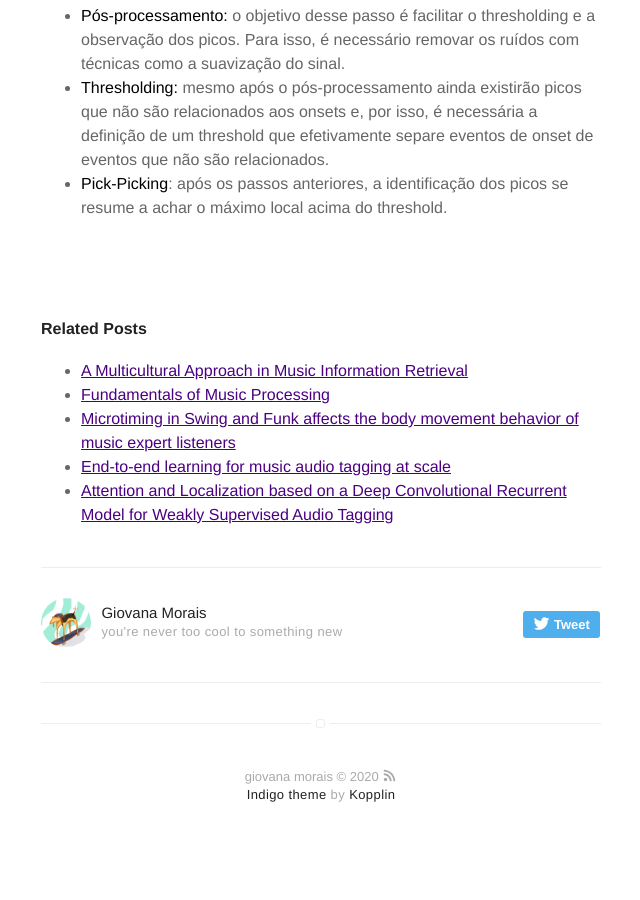
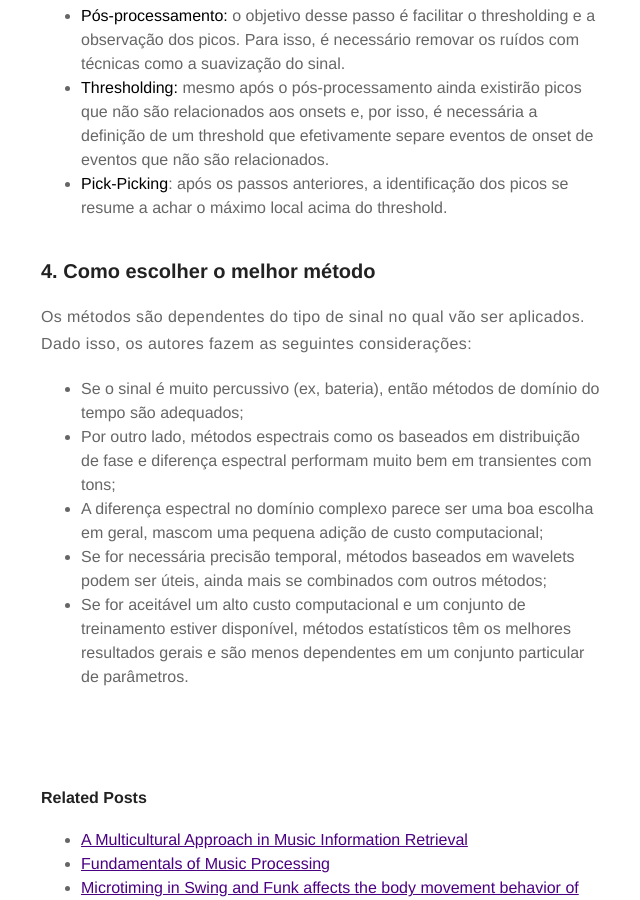
Before and after one commit to giovana-morais/giovana-morais.github.io, a Jekyll site: the page built from _posts/2020-09-07-tutorial_onset.md, in a window 1280 px wide and 900 px high, scrolled down 3134 px. Shown: the whole window, without its empty margins (319-959 px from the left). Built offline with Jekyll 4.4.1, drawn with Linux system fonts in a browser that asks for light colours; before the commit the page ends 4000 px from its top, so only the background shows below that.

Commit message:
add: conclusão

```diff
--- a/_posts/2020-09-07-tutorial_onset.md
+++ b/_posts/2020-09-07-tutorial_onset.md
@@ -114,3 +114,21 @@ threshold que efetivamente separe eventos de onset de eventos que não são
 relacionados.
 * **Pick-Picking**: após os passos anteriores, a identificação dos picos se
 resume a achar o máximo local acima do threshold.
+
+
+### 4. Como escolher o melhor método
+
+Os métodos são dependentes do tipo de sinal no qual vão ser aplicados. Dado
+isso, os autores fazem as seguintes considerações:
+
+* Se o sinal é muito percussivo (ex, bateria), então métodos de domínio do
+tempo são adequados;
+* Por outro lado, métodos espectrais como os baseados em distribuição de fase
+e diferença espectral performam muito bem em transientes com tons;
+* A diferença espectral no domínio complexo parece ser uma boa escolha em
+geral, mascom uma pequena adição de custo computacional;
+* Se for necessária precisão temporal, métodos baseados em wavelets podem ser
+úteis, ainda mais se combinados com outros métodos;
+* Se for aceitável um alto custo computacional e um conjunto de treinamento
+estiver disponível, métodos estatísticos têm os melhores resultados gerais e
+são menos dependentes em um conjunto particular de parâmetros.
```
